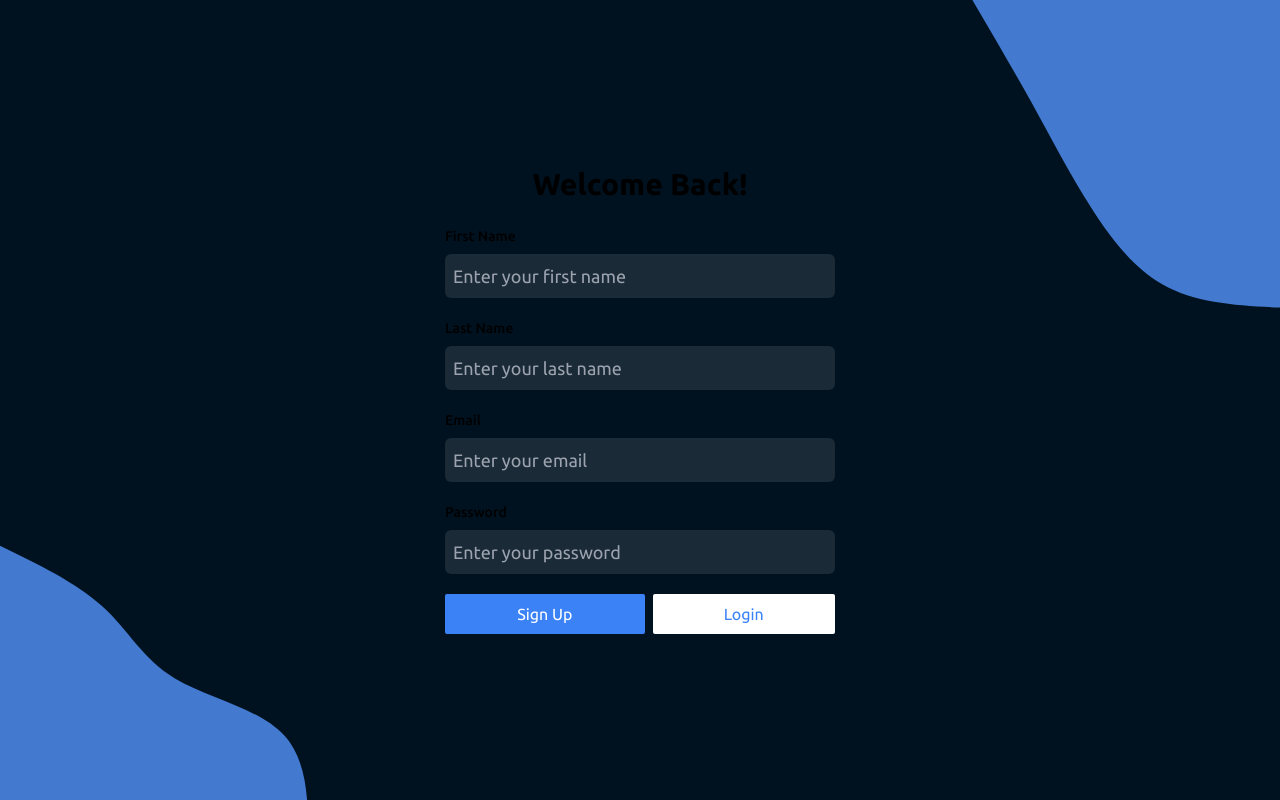
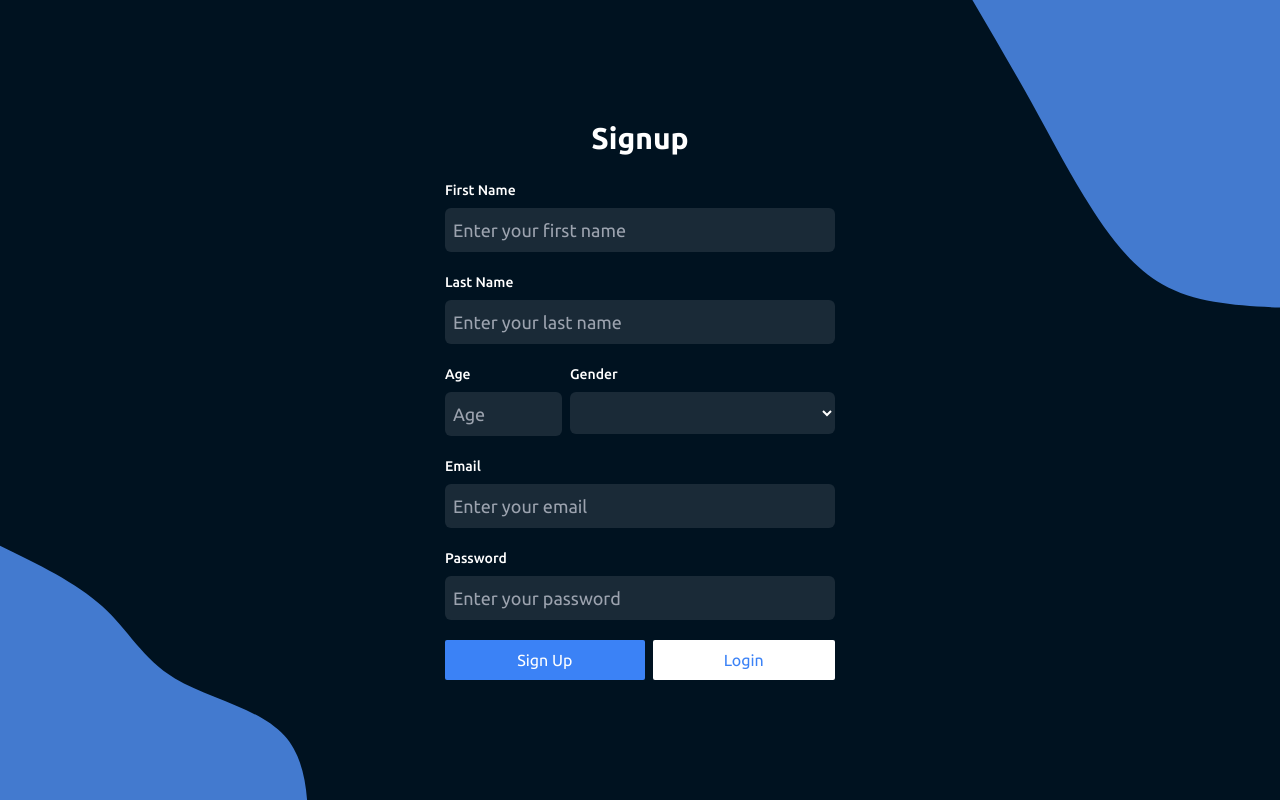
Before and after one commit to heyyakash/votingapplication, a Next.js app in the folder frontend/: page /login in a window 1280 px wide. Both pictures are taken after a click on the button "Sign Up". Built offline with nearby package versions, Linux system fonts and the light colour scheme.

Commit message:
fixed issues in frontedn

```diff
--- a/frontend/components/Signup.tsx
+++ b/frontend/components/Signup.tsx
@@ -6,10 +6,12 @@ interface props {
 }
 
 interface data {
-    firstname:string,
-    lastname:string,
+    firstname: string,
+    lastname: string,
     email: string,
     password: string
+    age:number,
+    gender:string
 }
 
 const SignupComponent: React.FC<props> = ({ setMode }) => {
@@ -20,7 +22,7 @@ const SignupComponent: React.FC<props> = ({ setMode }) => {
 
     return (
         <div className="flex flex-col items-center justify-center h-screen">
-            <h1 className="text-3xl font-semibold mb-6">Welcome Back!</h1>
+            <h1 className="text-3xl font-semibold mb-6">Signup</h1>
             <form onSubmit={handleSubmit(submitDetails)} className="w-[390px]">
                 <div className="mb-4">
                     <label htmlFor="firstname" className="block text-sm font-medium mb-1">
@@ -47,6 +49,35 @@ const SignupComponent: React.FC<props> = ({ setMode }) => {
                         className="input-primary"
                         placeholder="Enter your last name"
                     />
+                </div>
+                <div className="flex gap-2">
+                    <div className="mb-4 w-[30%]">
+                        <label htmlFor="age" className="block text-sm font-medium mb-1">
+                            Age
+                        </label>
+                        <input
+                            {...register("age")}
+                            type="number"
+                            id="age"
+                            name="age"
+                            className="input-primary appearance-none"
+                            placeholder="Age"
+                        />
+                    </div>
+                    <div className="mb-4 flex-grow">
+                        <label htmlFor="gender" className="block text-sm font-medium mb-1">
+                            Gender
+                        </label>
+                        <select
+                            {...register("lastname")}
+                            id="gender"
+                            name="gender"
+                            className="input-primary py-[.630rem]"
+                        >
+                            <option value="Male">Male</option>
+                            <option value="Female">Female</option>
+                        </select>
+                    </div>
                 </div>
                 <div className="mb-4">
                     <label htmlFor="email" className="block text-sm font-medium mb-1">
@@ -82,7 +113,7 @@ const SignupComponent: React.FC<props> = ({ setMode }) => {
                         Sign Up
                     </button>
                     <button
-                        onClick={() => setMode("signup")}
+                        onClick={() => setMode("login")}
                         type="button"
                         className="bg-white py-2 rounded-sm text-blue-500 w-full hover:underline"
                     >
--- a/frontend/pages/login.tsx
+++ b/frontend/pages/login.tsx
@@ -5,7 +5,7 @@ import React, { useState } from 'react'
 const App = () => {
     const [mode, setMode] = useState("login")
     return (
-        <div className="bg-[url('/login.svg')] bg-no-repeat bg-cover min-h-screen flex items-center justify-center">
+        <div className="bg-[url('/login.svg')] text-white bg-no-repeat bg-cover min-h-screen flex items-center justify-center">
             {mode==="login"?(
                 <LoginComponent setMode={setMode} />
             ):(
```
